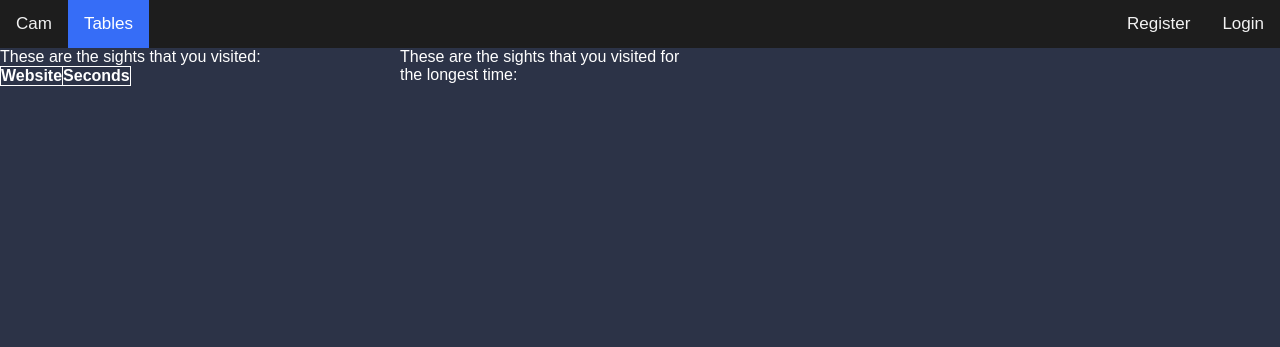
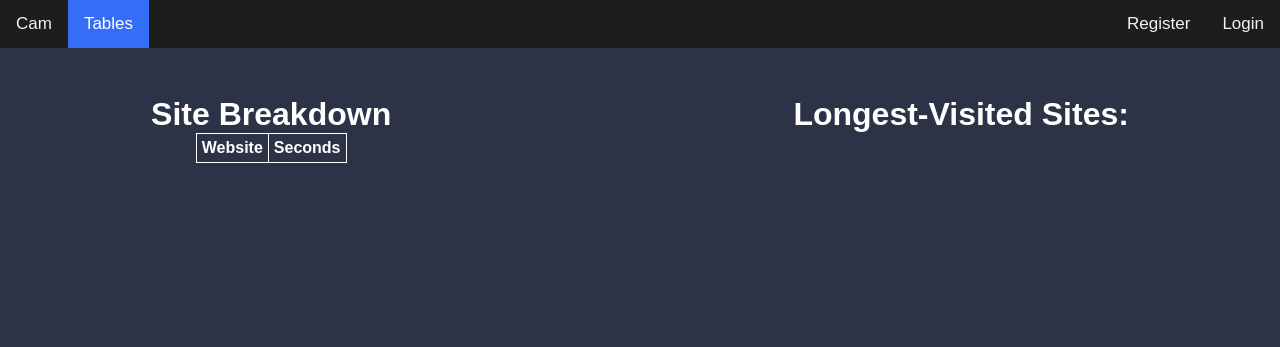
Before and after one commit to zhourichard19/DesignByComment, a Flask app: page /Tables in a window 1280 px wide. Shown: the part 65-412 px from the top of the page. Run offline with Flask 2, Linux system fonts and the light colour scheme; lists and menus that the app fills with data are empty.

Commit message:
table format

```diff
--- a/productivity/static/style.css
+++ b/productivity/static/style.css
@@ -87,7 +87,7 @@
 
 .block{
     display: grid;
-    grid-template-columns: 300px 300px;
+    grid-template-columns: auto auto;
     grid-template-rows: 300px;
     grid-column-gap: 100px;
 }
@@ -213,3 +213,32 @@
     border: 2px solid;
     border-radius: 50%;
 }
+
+.body-header {
+    text-align: center;
+    font-size: xx-large;
+    font-weight: bold;
+}
+
+table {
+    margin: auto;
+}
+
+th, td {
+    margin: .5em;
+    text-align: center;
+    padding: 5px;
+}
+
+.table{
+    text-align: center;
+    margin: 3em;
+}
+
+.list {
+    text-align: center;
+    margin: 3em;
+    list-style-type: none;
+    font-size: large;
+    font-weight: bold;
+}
--- a/productivity/templates/Tables.html
+++ b/productivity/templates/Tables.html
@@ -26,8 +26,8 @@
     </div>
 
     <div class="block">
-        <div class = "tabl">
-        <a>These are the sights that you visited:</a>
+        <div class = "table">
+            <a class="body-header">Site Breakdown</a>
 
             <table>
                 <th> Website </th>
@@ -41,12 +41,12 @@
             </table>
         </div>
 
-        <div>
-        <a>These are the sights that you visited for the longest time:</a>
+        <div class="table">
+            <a class="body-header">Longest-Visited Sites:</a>
 
             <ul>
                 {% for x in websites %}
-                <li>{{x}}</li>
+                    <li class="list">{{x}}</lic>
                 {% endfor %}
             </ul>
         </div>
```
Also changed, not shown: productivity/templates/index.html (+10 -9 lines). Lines whose indentation alone changed are shown as unchanged.
